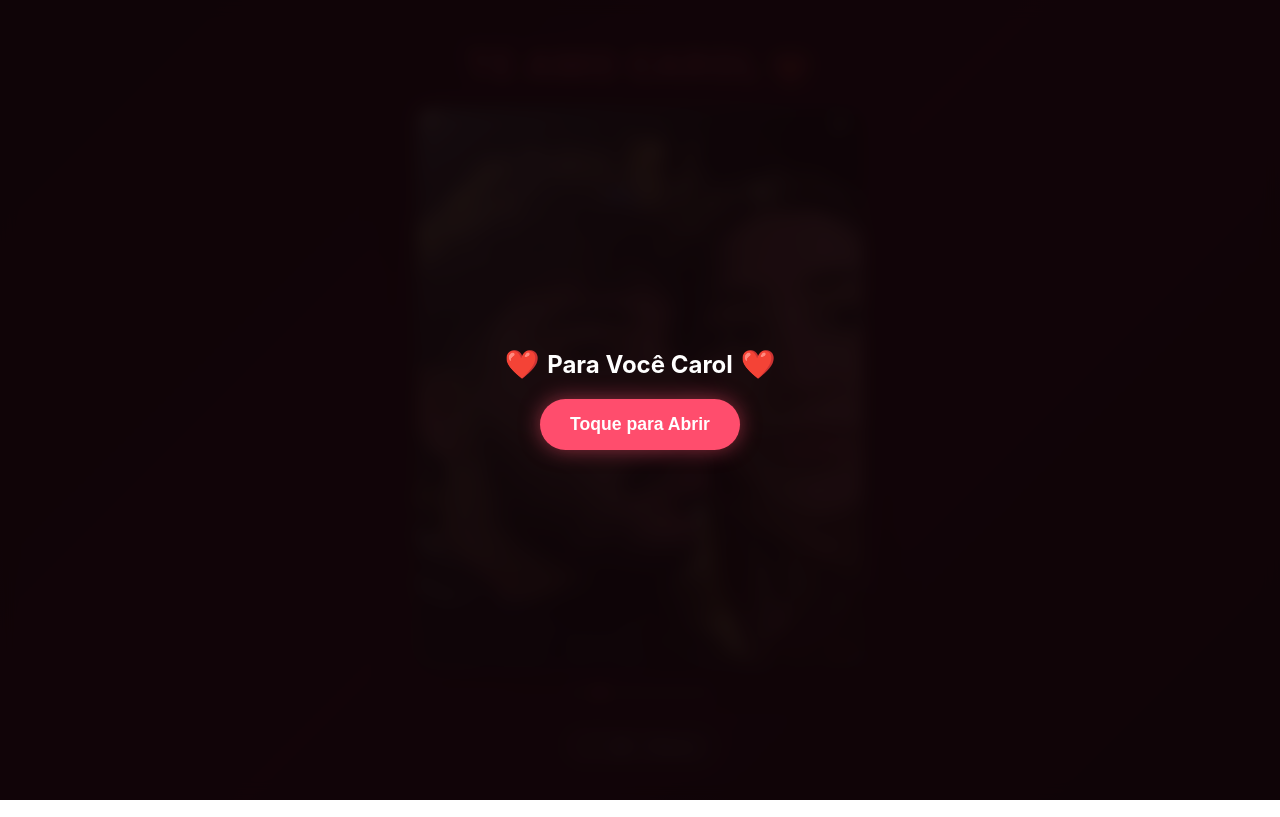
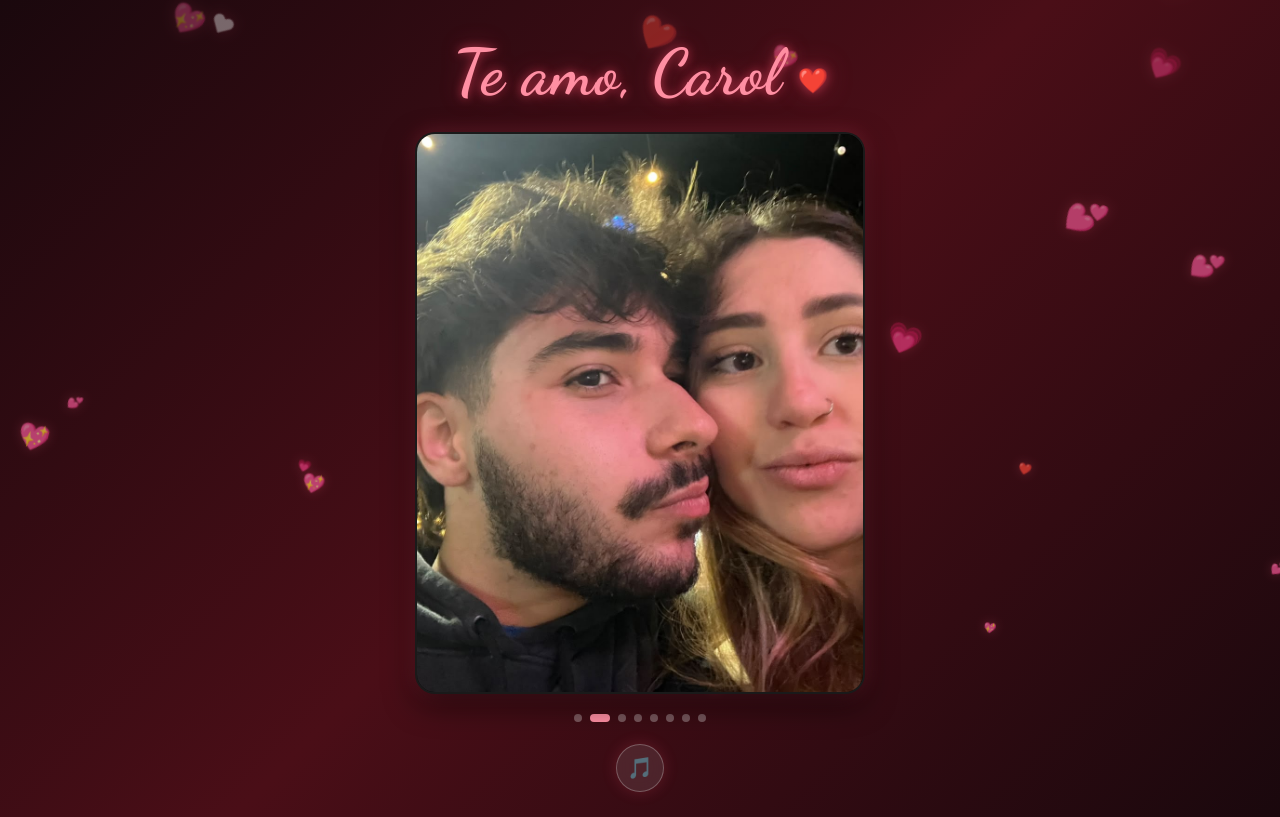
Before and after one commit to fabinhode-eng/krol, a plain HTML site: page index.html in a window 1280 px wide. Drawn offline with Linux system fonts and the light colour scheme.

Commit message:
Update index.html

```diff
--- a/index.html
+++ b/index.html
@@ -1,26 +1,37 @@
+
 <!DOCTYPE html>
 <html lang="pt-BR">
 <head>
   <meta charset="UTF-8">
   <meta name="viewport" content="width=device-width, initial-scale=1.0">
+  <meta name="theme-color" content="#300811">
   <title>Te Amo Carol</title>
+
+  <!-- Fonte romântica -->
+  <link rel="preconnect" href="https://fonts.googleapis.com">
+  <link rel="preconnect" href="https://fonts.gstatic.com" crossorigin>
+  <link href="https://fonts.googleapis.com/css2?family=Dancing+Script:wght@600;700&display=swap" rel="stylesheet">
+
   <style>
     * {
       box-sizing: border-box;
       margin: 0;
       padding: 0;
     }
+
     body {
       background: linear-gradient(135deg, #1a080d 0%, #4a0e17 50%, #1a080d 100%);
       color: #ffffff;
-      font-family: -apple-system, BlinkMacSystemFont, "Segoe UI", Roboto, Helvetica, Arial, sans-serif;
+      font-family: -apple-system, BlinkMacSystemFont, "Segoe UI", sans-serif;
       min-height: 100vh;
+      min-height: 100dvh;
       display: flex;
       flex-direction: column;
       align-items: center;
       justify-content: center;
       overflow-x: hidden;
-      padding: 20px 10px;
+      padding: 25px 15px;
+      position: relative;
     }
 
     .container {
@@ -31,22 +42,28 @@
       flex-direction: column;
       align-items: center;
       gap: 20px;
+      position: relative;
+      z-index: 2;
     }
 
     h1 {
-      font-size: 2.2rem;
+      font-family: "Dancing Script", "Brush Script MT", cursive;
+      font-size: clamp(2.8rem, 10vw, 4rem);
       font-weight: 700;
-      letter-spacing: 2px;
-      color: #ff4d6d;
-      text-shadow: 0 0 15px rgba(255, 77, 109, 0.6);
+      letter-spacing: 1px;
+      line-height: 1.2;
+      color: #ff8fa3;
+      text-shadow:
+        0 0 10px rgba(255, 77, 109, 0.6),
+        0 0 25px rgba(255, 77, 109, 0.3);
       margin-top: 10px;
     }
 
     .heart-icon {
-      font-size: 1.5rem;
+      font-size: 1.3rem;
+      display: inline-block;
       animation: heartbeat 1.2s infinite;
-      display: inline-block;
-      margin: 0 5px;
+      vertical-align: middle;
     }
 
     @keyframes heartbeat {
@@ -54,22 +71,23 @@
       50% { transform: scale(1.3); }
     }
 
-    /* Carrossel */
+    /* Carrossel de fotos */
     .carousel-container {
       position: relative;
       width: 100%;
       aspect-ratio: 4 / 5;
       border-radius: 20px;
       overflow: hidden;
-      box-shadow: 0 10px 30px rgba(0, 0, 0, 0.6), 0 0 20px rgba(255, 77, 109, 0.3);
+      box-shadow:
+        0 10px 30px rgba(0, 0, 0, 0.6),
+        0 0 20px rgba(255, 77, 109, 0.3);
       border: 2px solid rgba(255, 255, 255, 0.1);
       background-color: #000;
     }
 
     .carousel-slide {
       position: absolute;
-      top: 0;
-      left: 0;
+      inset: 0;
       width: 100%;
       height: 100%;
       opacity: 0;
@@ -89,7 +107,7 @@
       object-fit: cover;
     }
 
-    /* Indicadores */
+    /* Indicadores do carrossel */
     .dots-container {
       display: flex;
       gap: 8px;
@@ -106,99 +124,132 @@
     }
 
     .dot.active {
-      background-color: #ff4d6d;
+      background-color: #ff8fa3;
       width: 20px;
       border-radius: 10px;
     }
 
-    /* Player de áudio e Overlay para iOS */
+    /* Botão discreto de música, sem nome da faixa */
     .audio-control {
-      margin-top: 10px;
-      background: rgba(255, 255, 255, 0.1);
-      backdrop-filter: blur(10px);
-      padding: 10px 20px;
-      border-radius: 30px;
-      border: 1px solid rgba(255, 255, 255, 0.2);
+      margin-top: 2px;
+      width: 48px;
+      height: 48px;
       display: flex;
       align-items: center;
-      gap: 10px;
-      font-size: 0.9rem;
+      justify-content: center;
+      border-radius: 50%;
+      border: 1px solid rgba(255, 255, 255, 0.25);
+      background: rgba(255, 255, 255, 0.1);
+      color: white;
+      font-size: 1.3rem;
       cursor: pointer;
+      backdrop-filter: blur(10px);
+      -webkit-backdrop-filter: blur(10px);
+      box-shadow: 0 0 15px rgba(255, 77, 109, 0.2);
+      transition: transform 0.2s, background 0.2s;
+      z-index: 3;
     }
 
-    #start-overlay {
-      position: fixed;
-      top: 0;
-      left: 0;
-      width: 100vw;
-      height: 100vh;
-      background: rgba(15, 5, 8, 0.95);
-      backdrop-filter: blur(8px);
-      z-index: 999;
-      display: flex;
-      flex-direction: column;
-      align-items: center;
-      justify-content: center;
-      color: #fff;
-      cursor: pointer;
-      transition: opacity 0.5s ease;
+    .audio-control:active {
+      transform: scale(0.92);
     }
 
-    #start-overlay.hidden {
-      opacity: 0;
-      pointer-events: none;
+    .audio-control:focus-visible {
+      outline: 2px solid #ff8fa3;
+      outline-offset: 4px;
     }
 
-    .start-btn {
-      margin-top: 20px;
-      padding: 15px 30px;
-      background: #ff4d6d;
-      color: #fff;
-      border: none;
-      border-radius: 30px;
-      font-size: 1.1rem;
-      font-weight: bold;
-      box-shadow: 0 0 20px rgba(255, 77, 109, 0.5);
+    /* Corações flutuantes */
+    #hearts {
+      position: fixed;
+      inset: 0;
+      overflow: hidden;
+      pointer-events: none;
+      z-index: 1;
     }
 
-    /* Player invisível do YouTube */
+    .floating-heart {
+      position: absolute;
+      bottom: -50px;
+      opacity: 0;
+      animation: float-up linear infinite;
+      will-change: transform, opacity;
+      user-select: none;
+      filter: drop-shadow(0 0 5px rgba(255, 77, 109, 0.3));
+    }
+
+    @keyframes float-up {
+      0% {
+        transform: translate3d(0, 0, 0) rotate(0deg) scale(0.7);
+        opacity: 0;
+      }
+      10% {
+        opacity: 0.75;
+      }
+      80% {
+        opacity: 0.65;
+      }
+      100% {
+        transform: translate3d(35px, -115vh, 0) rotate(35deg) scale(1.2);
+        opacity: 0;
+      }
+    }
+
+    @media (prefers-reduced-motion: reduce) {
+      .floating-heart {
+        animation-duration: 20s !important;
+      }
+
+      .carousel-slide {
+        transition-duration: 0.3s;
+      }
+    }
+
+    /* Player fora da área visível */
     #yt-player {
-      position: absolute;
-      width: 1px;
-      height: 1px;
-      opacity: 0;
+      position: fixed;
+      width: 200px;
+      height: 200px;
+      left: -220px;
+      bottom: 0;
+      border: 0;
       pointer-events: none;
     }
   </style>
 </head>
+
 <body>
 
-  <!-- Tela inicial para liberar o áudio no iPhone/Navegadores -->
-  <div id="start-overlay" onclick="startExperience()">
-    <h2><span class="heart-icon">❤️</span> Para Você Carol <span class="heart-icon">❤️</span></h2>
-    <button class="start-btn">Toque para Abrir</button>
-  </div>
+  <div id="hearts" aria-hidden="true"></div>
 
-  <div class="container">
-    <h1>TE AMO CAROL <span class="heart-icon">❤️</span></h1>
+  <main class="container">
+    <h1>
+      Te amo, Carol
+      <span class="heart-icon">❤️</span>
+    </h1>
 
     <div class="carousel-container" id="carousel">
-      <!-- As imagens da pasta local serão inseridas via JavaScript -->
+      <!-- Fotos inseridas automaticamente -->
     </div>
 
     <div class="dots-container" id="dots"></div>
 
-    <div class="audio-control" onclick="toggleAudio()">
-      <span id="audio-icon">🎵</span>
-      <span id="audio-status">BK' - Planos</span>
-    </div>
-  </div>
+    <button
+      class="audio-control"
+      id="audio-button"
+      type="button"
+      onclick="toggleAudio()"
+      aria-label="Tocar ou pausar música"
+      title="Tocar ou pausar música"
+    >
+      <span id="audio-icon" aria-hidden="true">🎵</span>
+    </button>
+  </main>
 
-  <!-- Player de Vídeo Oculto do YouTube -->
   <div id="yt-player"></div>
 
   <script>
-    // Nomes das fotos salvas na MESMA PASTA do index.html
+    // Fotos na mesma pasta do index.html
     const images = [
       'foto1.JPG',
       'foto2.JPG',
@@ -210,34 +261,46 @@
       'foto8.HEIC'
     ];
 
+    // CARROSSEL
     const carousel = document.getElementById('carousel');
     const dotsContainer = document.getElementById('dots');
+
     let currentIndex = 0;
+    const slides = [];
+    const dots = [];
 
-    // Criar os slides do carrossel
     images.forEach((src, index) => {
       const slide = document.createElement('div');
-      slide.classList.add('carousel-slide');
-      if (index === 0) slide.classList.add('active');
+      slide.className = 'carousel-slide';
+
+      if (index === 0) {
+        slide.classList.add('active');
+      }
 
       const img = document.createElement('img');
       img.src = src;
       img.alt = `Foto ${index + 1}`;
+      img.loading = index < 2 ? 'eager' : 'lazy';
+      img.decoding = 'async';
 
       slide.appendChild(img);
       carousel.appendChild(slide);
+      slides.push(slide);
 
-      // Criar pontinhos navegadores
       const dot = document.createElement('div');
-      dot.classList.add('dot');
-      if (index === 0) dot.classList.add('active');
+      dot.className = 'dot';
+
+      if (index === 0) {
+        dot.classList.add('active');
+      }
+
       dotsContainer.appendChild(dot);
+      dots.push(dot);
     });
 
-    const slides = document.querySelectorAll('.carousel-slide');
-    const dots = document.querySelectorAll('.dot');
+    function nextSlide() {
+      if (slides.length < 2) return;
 
-    function nextSlide() {
       slides[currentIndex].classList.remove('active');
       dots[currentIndex].classList.remove('active');
 
@@ -247,58 +310,113 @@
       dots[currentIndex].classList.add('active');
     }
 
-    // Passa a foto a cada 3.5 segundos
     setInterval(nextSlide, 3500);
 
-    // Integromos a API de áudio do YouTube para "BK - Planos"
-    let player;
+    // CORAÇÕES FLUTUANTES
+    const heartsContainer = document.getElementById('hearts');
+    const heartSymbols = ['❤️', '💗', '💕', '💖', '♥'];
+
+    // Mais corações distribuídos pela tela
+    for (let i = 0; i < 32; i++) {
+      const heart = document.createElement('span');
+
+      heart.className = 'floating-heart';
+      heart.textContent =
+        heartSymbols[Math.floor(Math.random() * heartSymbols.length)];
+
+      heart.style.left = `${Math.random() * 100}%`;
+      heart.style.fontSize = `${12 + Math.random() * 22}px`;
+      heart.style.animationDuration = `${8 + Math.random() * 12}s`;
+      heart.style.animationDelay = `${-Math.random() * 20}s`;
+
+      heartsContainer.appendChild(heart);
+    }
+
+    // MÚSICA: BK' - PLANOS
+    // ID correto: dnKzIagMess
+    let player = null;
     let isPlaying = false;
+    let playerReady = false;
 
-    // Carrega a API de Iframe do YouTube
-    var tag = document.createElement('script');
-    tag.src = "https://www.youtube.com/iframe_api";
-    var firstScriptTag = document.getElementsByTagName('script')[0];
-    firstScriptTag.parentNode.insertBefore(tag, firstScriptTag);
+    const audioIcon = document.getElementById('audio-icon');
+    const audioButton = document.getElementById('audio-button');
 
-    function onYouTubeIframeAPIReady() {
+    function updateAudioButton(playing) {
+      isPlaying = playing;
+      audioIcon.textContent = playing ? '🎵' : '🔇';
+
+      audioButton.setAttribute(
+        'aria-label',
+        playing ? 'Pausar música' : 'Tocar música'
+      );
+
+      audioButton.title = playing ? 'Pausar música' : 'Tocar música';
+    }
+
+    // A API do YouTube chama esta função quando estiver pronta.
+    window.onYouTubeIframeAPIReady = function () {
       player = new YT.Player('yt-player', {
-        height: '0',
-        width: '0',
-        videoId: 'm8eO2E9qO9I', // ID do vídeo da música "BK' - Planos"
+        width: '200',
+        height: '200',
+        videoId: 'dnKzIagMess',
+
         playerVars: {
-          'playsinline': 1,
-          'loop': 1,
-          'playlist': 'm8eO2E9qO9I'
+          autoplay: 1,
+          controls: 0,
+          playsinline: 1,
+          loop: 1,
+          playlist: 'dnKzIagMess',
+          enablejsapi: 1
+        },
+
+        events: {
+          onReady: function (event) {
+            playerReady = true;
+
+            // Tenta iniciar automaticamente com som.
+            // O navegador pode bloquear a reprodução com som.
+            event.target.playVideo();
+          },
+
+          onStateChange: function (event) {
+            if (event.data === YT.PlayerState.PLAYING) {
+              updateAudioButton(true);
+            } else if (
+              event.data === YT.PlayerState.PAUSED ||
+              event.data === YT.PlayerState.ENDED
+            ) {
+              updateAudioButton(false);
+            }
+          },
+
+          onError: function () {
+            updateAudioButton(false);
+          }
         }
       });
-    }
+    };
 
-    function startExperience() {
-      document.getElementById('start-overlay').classList.add('hidden');
-      if (player && player.playVideo) {
+    function toggleAudio() {
+      if (!playerReady || !player) return;
+
+      // O toque no botão é uma interação do usuário,
+      // permitindo tentar iniciar o áudio novamente.
+      if (isPlaying) {
+        player.pauseVideo();
+        updateAudioButton(false);
+      } else {
         player.playVideo();
-        isPlaying = true;
+        updateAudioButton(true);
       }
     }
 
-    function toggleAudio() {
-      const statusText = document.getElementById('audio-status');
-      const icon = document.getElementById('audio-icon');
+    // Carrega a API oficial do YouTube.
+    const tag = document.createElement('script');
+    tag.src = 'https://www.youtube.com/iframe_api';
+    tag.async = true;
 
-      if (!player) return;
+    document.head.appendChild(tag);
+  </script>
 
-      if (isPlaying) {
-        player.pauseVideo();
-        isPlaying = false;
-        statusText.innerText = "Música pausada";
-        icon.innerText = "🔇";
-      } else {
-        player.playVideo();
-        isPlaying = true;
-        statusText.innerText = "BK' - Planos";
-        icon.innerText = "🎵";
-      }
-    }
-  </script>
 </body>
 </html>
```
